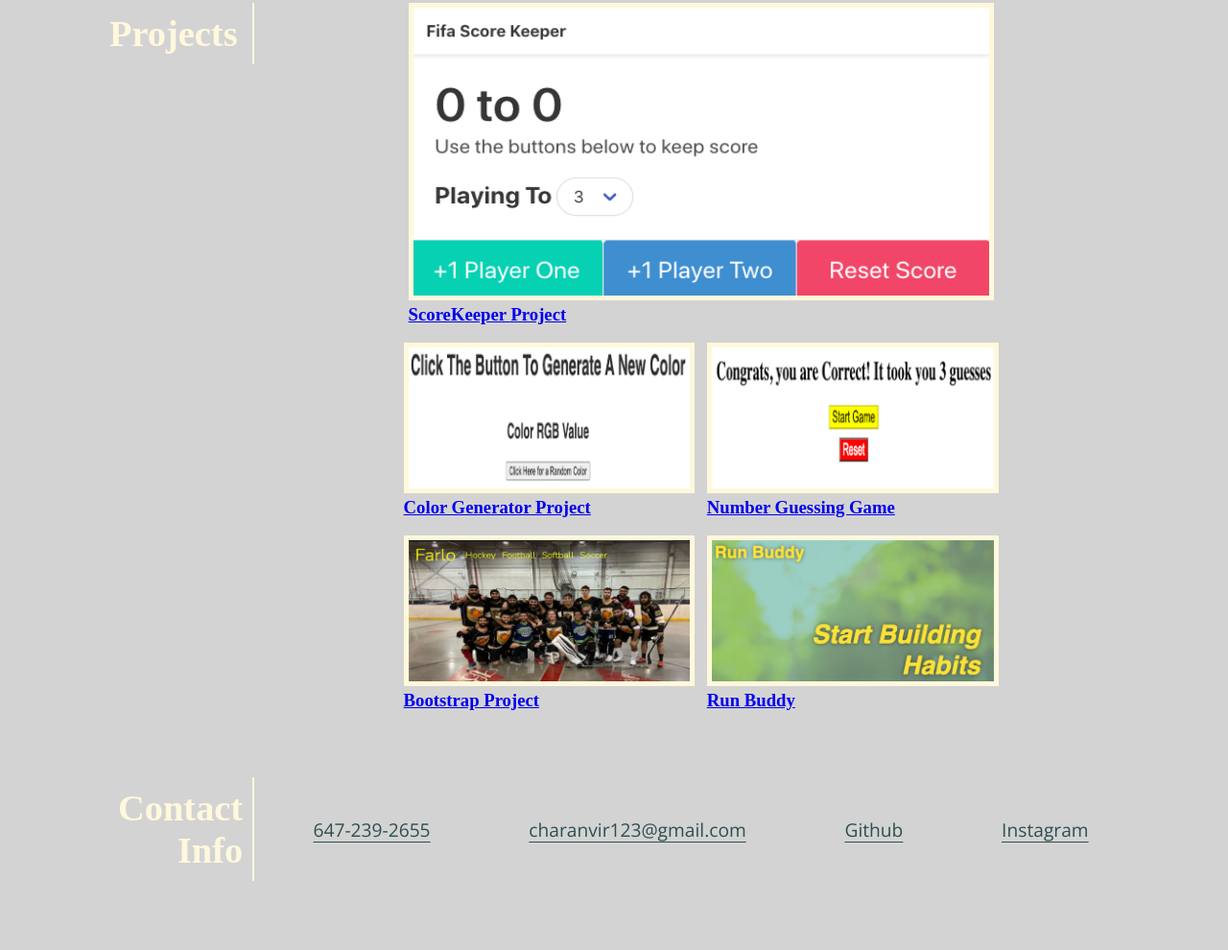
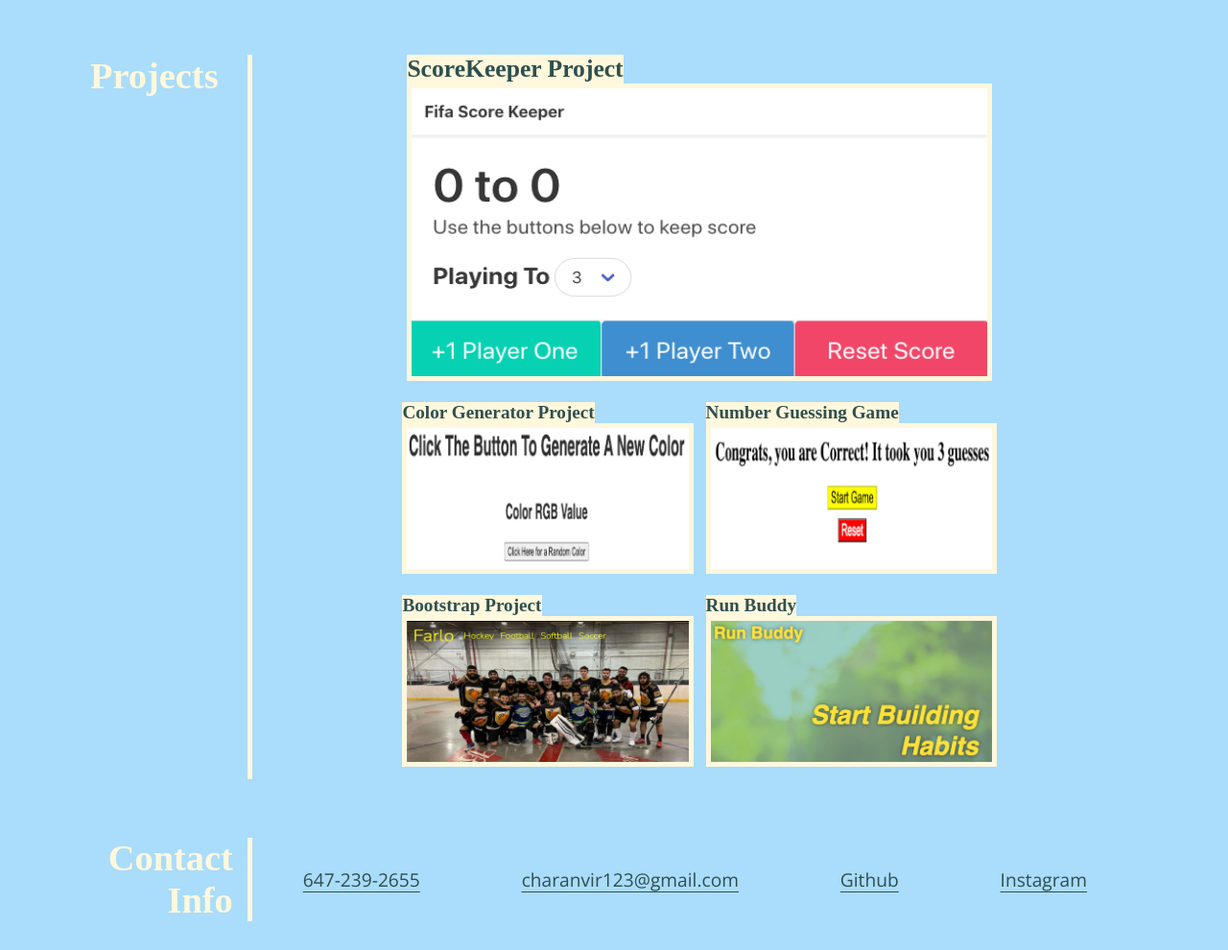
Before and after one commit to Charanvir/Official-Portfolio, a plain HTML site: page index.html in a window 1280 px wide. Shown: the part 687-1677 px from the top of the page at 96% size. Before the commit the page ends 1635 px from the top, so only its background shows below. Drawn offline with nearby package versions, Linux system fonts and the light colour scheme.

Commit message:
project styling 90% finished

```diff
--- a/assets/css/style1.css
+++ b/assets/css/style1.css
@@ -13,7 +13,7 @@
 }
 
 body {
-    background-color: rgba(211,211,211,1);
+    background-color: rgba(135, 206, 250, 0.7);
     display: flex;
     flex-direction: column;
 }
@@ -91,7 +91,7 @@ header nav a:hover {
 
 .aboutMe-header {
     box-sizing: border-box;
-    margin: 0px 10px;
+    /* margin: 0px 10px; */
     display: flex;
     flex-direction: column;
     align-items: flex-end;
@@ -99,8 +99,7 @@ header nav a:hover {
     color: var(--primary-color);
     flex-basis: 15%;
     font-family: var (--headerFont);
-    border-right: 2px solid var(--primary-color);
-    padding: 10px;
+    padding-right: 15px;
 }
 
 .aboutMe-paragraph {
@@ -109,7 +108,9 @@ header nav a:hover {
     flex-basis: 85%;
     box-sizing: border-box;
     font-family: var(--paragraphFont);
-    margin: 0px 10px;
+    /* margin: 0px 10px; */
+    border-left: 5px solid var(--primary-color);
+    padding: 0px 50px;
 }
 
 /* Project Section Styling */
@@ -124,14 +125,13 @@ header nav a:hover {
 }
 
 .projectHeader {
-    margin: 0px 10px;
+    /* margin: 0px 10px; */
     align-items: flex-end;
     font-size: 2vw;
     color: var(--primary-color);
     flex-basis: 15%;
     box-sizing: border-box;
-    border-right: 2px solid var(--primary-color);
-    padding: 10px;
+    padding-right: 15px;
 }
 
 .allProjects {
@@ -141,6 +141,8 @@ header nav a:hover {
     flex-direction: column;
     align-items: center;
     margin: auto;
+    border-left: 5px solid var(--primary-color);
+    padding-left: 10px;
 }
 
 /* Main Project Styling */
@@ -160,6 +162,17 @@ header nav a:hover {
 
 .mainProject a img:hover {
     opacity: 50%;
+}
+
+.mainProject h3 {
+    color: var(--secondary-color);
+    background-color: var(--primary-color);
+    width: fit-content;
+    font-size: 2vw;
+}
+
+.mainProject a {
+    text-decoration: none;
 }
 
 /* Other Projects Styling */
@@ -185,6 +198,17 @@ header nav a:hover {
     max-width: 49%;
 }
 
+.twoProjects h3 {
+    color: var(--secondary-color);
+    background-color: var(--primary-color);
+    width: fit-content;
+    font-size: 1.5vw;
+}
+
+.twoProjects a {
+    text-decoration: none;
+}
+
 
 
 
@@ -205,7 +229,7 @@ header nav a:hover {
 }
 
 .contactInfo-header {
-    margin: 0px 10px;
+    /* margin: 0px 10px; */
     display: flex;
     flex-direction: column;
     align-items: flex-end;
@@ -213,13 +237,15 @@ header nav a:hover {
     color: var(--primary-color);
     flex-basis: 15%;
     box-sizing: border-box;
-    border-right: 2px solid var(--primary-color);
-    padding: 10px;
+    padding-right: 15px;
 }
 
 .contactInfo-links {
     flex-basis: 85%;
     box-sizing: border-box;
+    border-left: 5px solid var(--primary-color);
+    padding-left: 10px;
+    padding: 30px 0px;
 }
 
 .contactInfo-links ul {
--- a/index.html
+++ b/index.html
@@ -71,36 +71,36 @@
             <div class="mainProject">
                 <a href="https://charanvir.github.io/ScoreKeeper-Project/">
                     <div>
+                        <h3>ScoreKeeper Project</h3>
                         <img src="./assets/images/scoreKeeper1.jpg" alt="">
-                        <h3>ScoreKeeper Project</h3>
                     </div>
                 </a>
             </div>
             <div class="twoProjects">
                 <a class="singleProject" href="https://charanvir.github.io/Color_Generator/">
                     <div>
+                        <h3>Color Generator Project</h3>
                         <img src="./assets/images/colorGenerator1.jpg" alt="">
-                        <h3>Color Generator Project</h3>
                     </div>
                 </a>
                 <a class="singleProject" href="https://charanvir.github.io/Number-Guessing-Game/">
                     <div>
+                        <h3>Number Guessing Game</h3>
                         <img src="./assets/images/numberGuessing1.jpg" alt="">
-                        <h3>Number Guessing Game</h3>
                     </div>
                 </a>
             </div>
             <div class="twoProjects">
                 <a class="singleProject" href="https://charanvir.github.io/Bootstrap-Project/">
                     <div>
+                        <h3>Bootstrap Project</h3>
                         <img src="./assets/images/bootstrapImage1.jpg" alt="">
-                        <h3>Bootstrap Project</h3>
                     </div>
                 </a>
                 <a class="singleProject" href="https://charanvir.github.io/run-buddy/">
                     <div>
+                        <h3>Run Buddy</h3>
                         <img src="./assets/images/runBuddyImage1.jpg" alt="">
-                        <h3>Run Buddy</h3>
                     </div>
                 </a>
             </div>
```
